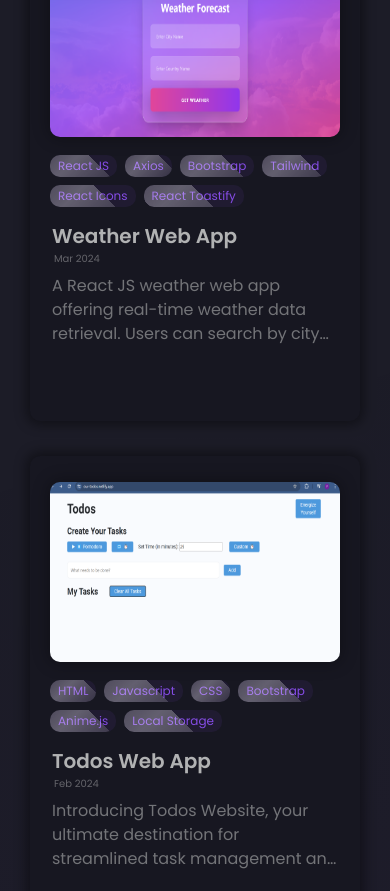
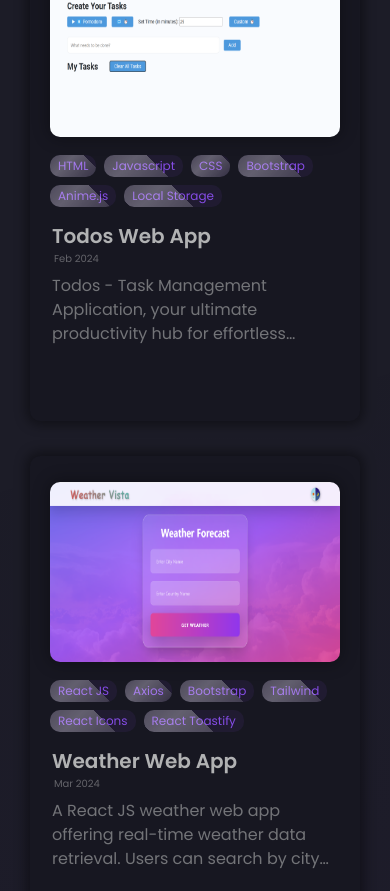
Before and after one commit to VIGNESH-THIPPARTHI/Portfolio, a React (Create React App) app: page / in a window 390 px wide. Shown: the part 4593-5484 px from the top of the page. Built offline with nearby package versions, Linux system fonts and the light colour scheme.

Commit message:
link changes

```diff
--- a/src/components/Navbar/index.js
+++ b/src/components/Navbar/index.js
@@ -1,4 +1,4 @@
-import React from 'react'
+import React, { useEffect, useState } from 'react'
 import { Nav, NavLink, NavbarContainer, Span, NavLogo, NavItems, MobileIcon, MobileMenu, MobileLink } from './NavbarStyledComponent'
 import { DiCssdeck } from 'react-icons/di';
 import { FaBars } from 'react-icons/fa';
@@ -9,18 +9,46 @@ import LeetCodeIcon from '../Icons/LeetCodeIcon';
 
 const Navbar = () => {
   const [isOpen, setIsOpen] = React.useState(false);
+  const [windowWidth, setWindowWidth] = useState(window.innerWidth);
+
+  // Handle window resize and close mobile menu if screen becomes larger than mobile breakpoint
+  useEffect(() => {
+    const handleResize = () => {
+      setWindowWidth(window.innerWidth);
+      if (window.innerWidth > 768) { // 768px is typically mobile breakpoint
+        setIsOpen(false);
+      }
+    };
+
+    window.addEventListener('resize', handleResize);
+    return () => window.removeEventListener('resize', handleResize);
+  }, []);
+
+  const toggleMenu = () => {
+    setIsOpen(!isOpen);
+  };
+
   return (
     <Nav>
       <NavbarContainer>
         <NavLogo to='/'>
-          <button style={{ display: "flex", alignItems: "center", color: "white", marginBottom: '20;', cursor: 'pointer', background: 'none', border: 'none' }} onClick={() => window.location.href = '/'}>
+          <button
+            style={{
+              display: "flex",
+              alignItems: "center",
+              color: "white",
+              marginBottom: '20;',
+              cursor: 'pointer',
+              background: 'none',
+              border: 'none'
+            }}
+            onClick={() => window.location.href = '/'}
+          >
             <DiCssdeck size="3rem" /> <Span>Portfolio</Span>
           </button>
         </NavLogo>
         <MobileIcon>
-          <FaBars onClick={() => {
-            setIsOpen(!isOpen)
-          }} />
+          <FaBars onClick={toggleMenu} />
         </MobileIcon>
         <NavItems>
           <NavLink href="#about">About</NavLink>
@@ -38,27 +66,15 @@ const Navbar = () => {
         {
           isOpen &&
           <MobileMenu isOpen={isOpen}>
-            <MobileLink href="#about" onClick={() => {
-              setIsOpen(!isOpen)
-            }}>About</MobileLink>
-            <MobileLink href='#skills' onClick={() => {
-              setIsOpen(!isOpen)
-            }}>Skills</MobileLink>
-            <MobileLink href='#experience' onClick={() => {
-              setIsOpen(!isOpen)
-            }}>Experience</MobileLink>
-            <MobileLink href='#projects' onClick={() => {
-              setIsOpen(!isOpen)
-            }}>Projects</MobileLink>
-            <MobileLink href='#education' onClick={() => {
-              setIsOpen(!isOpen)
-            }}>Education</MobileLink>
-            <MobileLink href='#contact' onClick={() => {
-              setIsOpen(!isOpen)
-            }}>Contact</MobileLink>
-            <MobileLink target="_blank">Github</MobileLink>
-            <MobileLink href="https://www.linkedin.com/in/vignesh-thipparthi/" target="_blank">LinkedIn</MobileLink>
-            <MobileLink href="https://leetcode.com/VIGNESH_12B2/" target="_blank">LeetCode</MobileLink>
+            <MobileLink href="#about" onClick={toggleMenu}>About</MobileLink>
+            <MobileLink href='#skills' onClick={toggleMenu}>Skills</MobileLink>
+            <MobileLink href='#experience' onClick={toggleMenu}>Experience</MobileLink>
+            <MobileLink href='#projects' onClick={toggleMenu}>Projects</MobileLink>
+            <MobileLink href='#education' onClick={toggleMenu}>Education</MobileLink>
+            <MobileLink href='#contact' onClick={toggleMenu}>Contact</MobileLink>
+            <MobileLink href={Bio.github} target="_blank" onClick={toggleMenu}>Github</MobileLink>
+            <MobileLink href="https://www.linkedin.com/in/vignesh-thipparthi/" target="_blank" onClick={toggleMenu}>LinkedIn</MobileLink>
+            <MobileLink href="https://leetcode.com/VIGNESH_12B2/" target="_blank" onClick={toggleMenu}>LeetCode</MobileLink>
           </MobileMenu>
         }
       </NavbarContainer>
--- a/src/data/constants.js
+++ b/src/data/constants.js
@@ -15,7 +15,7 @@ export const Bio = {
     ],
     description:
       "I am a Results-driven and adaptable professional with a commitment to excellence and a proven ability to deliver impactful outcomes. Proactive and innovative, I thrive in dynamic environments, consistently exceeding expectations and contributing to organizational success.",
-    github: "https://github.com/vignesh3022",
+    github: "https://github.com/VIGNESH-THIPPARTHI",
     resume:
       "https://drive.google.com/file/d/18K_e-ieCLEe3okiOjPmLW1HzM3WfP9Ht/view?usp=drivesdk",
     linkedin: " https://www.linkedin.com/in/vignesh-thipparthi/",
@@ -269,9 +269,24 @@ export const Bio = {
       image: Deep,
       tags: ["LSTM", "Xception","TensorFlow", "Keras","OpenCV", "Precision", "Recall", "F1-score"],
       category: "machine learning",
+      github: "https://github.com/VIGNESH-THIPPARTHI/DeepFake-Face-Detection",
+      webapp: "https://shorturl.at/1Pxvm",
     },
     {
+
       id: 2,
+      title: "Todos Web App",
+      date: "Feb 2024",
+      description:
+        "Todos - Task Management Application, your ultimate productivity hub for effortless organization and focus. Seamlessly create, categorize, and prioritize tasks with an intuitive interface designed for efficiency. With built-in features like a focus timer, task filtering, and bulk actions, managing your to-do list has never been easier. Enjoy a distraction-free experience while staying on top of deadlines, all without the need for sign-ups or password management. Customize your workflow, set reminders, and stay productive with a system built to enhance your efficiency. Take control of your tasks and maximize your productivity with Todos today! 🚀",
+      image: Todos,
+      tags: ["HTML", "Javascript","CSS","Bootstrap","Anime.js","Local Storage" ],
+      category: "web app",
+      github: "https://github.com/VIGNESH-THIPPARTHI/Todos",
+      webapp: "https://ourtodos.vercel.app/",
+    },
+    {
+      id: 3,
       title: "Weather Web App",
       date: "Mar 2024",
       description:
@@ -279,25 +294,10 @@ export const Bio = {
       image: Weather,
       tags: ["React JS", "Axios", "Bootstrap", "Tailwind","React Icons","React Toastify"],
       category: "web app",
-      github: "https://github.com/vignesh3022/React-project-Weatherapp",
+      github: "https://github.com/VIGNESH-THIPPARTHI/Nimbus-Now",
       webapp: "https://our-weather-app.vercel.app/",
 
     },
-    {
-
-      id: 3,
-      title: "Todos Web App",
-      date: "Feb 2024",
-      description:
-        "Introducing Todos Website, your ultimate destination for streamlined task management and productivity. Seamlessly organize your to-do list while enjoying refreshing breaks with engaging games. With an intuitive interface and cross-device accessibility, staying organized has never been easier.Experience easy task management, including adding, deleting, and marking tasks as completed. Your tasks are securely stored locally, eliminating the need for sign-ups or password management. The distraction-free design fosters efficient organization, keeping you focused on your priorities.Explore our Energize Yourself section for stimulating games like Tic-Tac-Toe, Word Scramble, Memory Card, and Chess. Challenge yourself or compete with friends, revitalizing your mind and fostering creativity.",
-      image: Todos,
-      tags: ["HTML", "Javascript","CSS","Bootstrap","Anime.js","Local Storage" ],
-      category: "web app",
-      github: "https://github.com/vignesh3022/Todos",
-      webapp: "https://our-todos.netlify.app/",
-    },
-
-
     {
       id: 4,
       title: "Quiz Web App",
@@ -307,7 +307,7 @@ export const Bio = {
       image:quiz,
       tags: ["React JS", "JavaScript", "HTML", "CSS"],
       category: "web app",
-      github: "https://github.com/vignesh3022/React-project-Quizapp",
+      github: "https://github.com/VIGNESH-THIPPARTHI/React-project-Quizapp",
       webapp: "https://our-quizapp.vercel.app/",
     },
 
```
